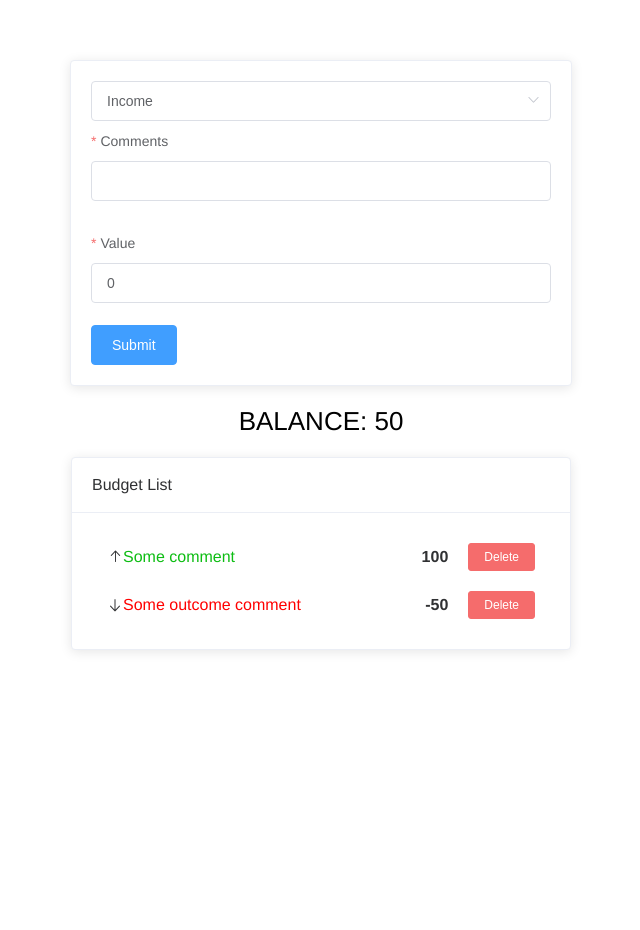
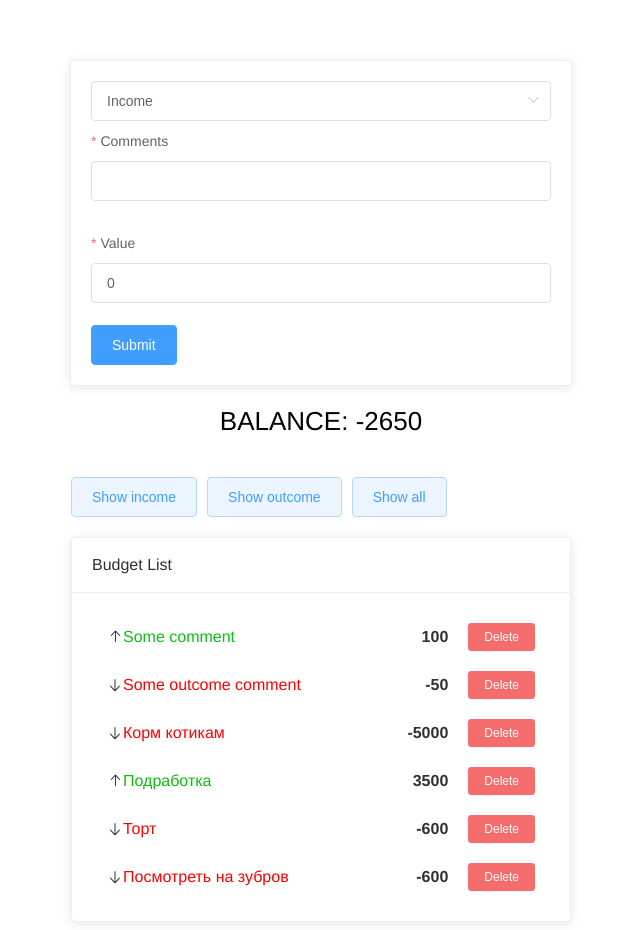
Before and after one commit to Moreorsea/budget, a Vue app: page / in a window 1280 px wide. Shown: the whole page, without its empty margins (319-959 px from the left). Before the commit the page ends 800 px from the top, so only its background shows below. Built offline with nearby package versions, Linux system fonts and the light colour scheme.

Commit message:
добавила кнопки сортировки

```diff
--- a/src/App.vue
+++ b/src/App.vue
@@ -2,6 +2,9 @@
   <div id="app">
     <FormElement @submitForm="onSubmitForm" />
     <TotalBalance :total="totalBalance" />
+    <SortableButton
+      @sorted="onSortedList"
+    />
     <BudgetList
       :list="list"
       @deleteIItem="onDeleteItem"
@@ -20,6 +23,7 @@ import BudgetList from '@/components/BudgetList';
 import TotalBalance from '@/components/TotalBalance';
 import FormElement from '@/components/FormElement';
 import DialogComponent from '@/components/DialogComponent';
+import SortableButton from '@/components/SortableBtn.vue';
 
 export default {
   name: 'App',
@@ -28,6 +32,7 @@ export default {
     TotalBalance,
     FormElement,
     DialogComponent,
+    SortableButton,
   },
   data: () => ({
     list: {
@@ -46,7 +51,39 @@ export default {
         id: 2,
         icon: "el-icon-bottom",
         classTitle: "critical"
-      }
+      },
+      3: {
+        type: "OUTCOME",
+        value: -5000,
+        comment: "Корм котикам",
+        id: 3,
+        icon: "el-icon-bottom",
+        classTitle: "critical"
+      },
+      4: {
+        type: "INCOME",
+        value: 3500,
+        comment: "Подработка",
+        id: 4,
+        icon: "el-icon-top",
+        classTitle: "success",
+      },
+      5: {
+        type: "OUTCOME",
+        value: -600,
+        comment: "Торт",
+        id: 5,
+        icon: "el-icon-bottom",
+        classTitle: "critical"
+      },
+      6: {
+        type: "OUTCOME",
+        value: -600,
+        comment: "Посмотреть на зубров",
+        id: 5,
+        icon: "el-icon-bottom",
+        classTitle: "critical"
+      },
     },
     dialogVisible: false,
   }),
@@ -75,7 +112,24 @@ export default {
         sessionStorage.removeItem('itemId');
       }
     },
-  }
+    onSortedList(rule) {
+      const elements = JSON.parse(sessionStorage.getItem('elements'));
+      if(rule === 'ALL') {
+        this.list = elements;
+      } else {
+        let sorted = {};
+        for(let key in elements) {
+          if(elements[key].type === rule) {
+            sorted[key] = elements[key];
+          }
+        }
+        this.list = sorted;
+      }
+    }
+  },
+  mounted() {
+    sessionStorage.setItem('elements', JSON.stringify(this.list));
+  },
 }
 </script>
 
--- /dev/null
+++ b/src/components/SortableBtn.vue
@@ -0,0 +1,32 @@
+<template>
+  <div class="sortable-wrapper">
+    <ElButton
+      type="primary"
+      plain
+      @click="$emit('sorted', 'INCOME')"
+    >Show income</ElButton>
+    <ElButton
+      type="primary"
+      plain
+      @click="$emit('sorted', 'OUTCOME')"
+    >Show outcome</ElButton>
+    <ElButton
+      type="primary"
+      plain
+      @click="$emit('sorted', 'ALL')"
+    >Show all</ElButton>
+  </div>
+</template>
+
+<script>
+export default {
+  name: "SortableButton",
+}
+</script>
+
+<style>
+.sortable-wrapper {
+  width: 500px;
+  margin: 20px auto;
+}
+</style>
```
